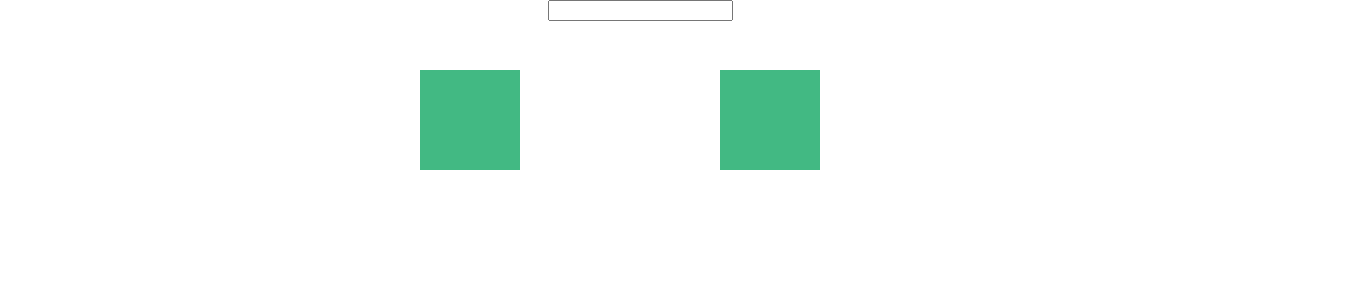
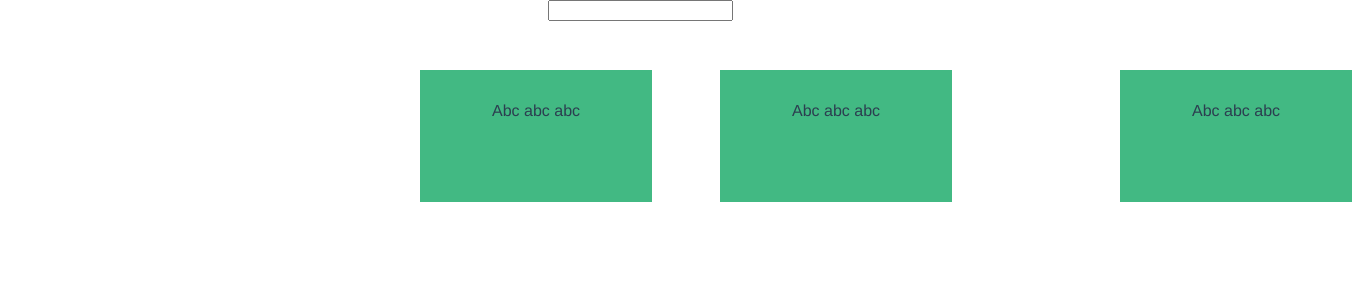
Before and after one commit to vbackeberg/lookattime, a Vue app: page / in a window 1280 px wide. Shown: the top 300 px of the page, 1352 px wide, since content can reach past the window. Built offline with nearby package versions, Linux system fonts and the light colour scheme.

Commit message:
update deps, add vue meta

```diff
--- a/src/components/Boxes.vue
+++ b/src/components/Box.vue
@@ -1,12 +1,14 @@
 <template>
-  <div class="box" v-bind:style="{ left: calculatedPosition }"></div>
+  <div class="box" v-bind:style="{ left: calculatedPosition }">
+    <p>Abc abc abc</p>
+  </div>
 </template>
 
 <script lang="ts">
 import { Component, Prop, Vue } from "vue-property-decorator";
 
 @Component
-export default class Boxes extends Vue {
+export default class Box extends Vue {
   @Prop() private position!: number;
 
   get calculatedPosition() {
@@ -23,8 +25,9 @@ export default class Boxes extends Vue {
 <style scoped lang="scss">
 .box {
   height: 100px;
-  width: 100px;
+  width: 200px;
   margin: 20px;
+  padding: 16px;
   position: absolute;
   top: 50px;
   background-color: #42b983;
--- a/src/main.ts
+++ b/src/main.ts
@@ -2,8 +2,10 @@ import Vue from "vue";
 import App from "./App.vue";
 import router from "./router";
 import store from "./store";
+import VueMeta from "vue-meta";
 
 Vue.config.productionTip = false;
+Vue.use(VueMeta);
 
 new Vue({
   router,
--- a/src/views/Home.vue
+++ b/src/views/Home.vue
@@ -4,20 +4,21 @@
       <input @input="updateZoom" />
     </div>
     <div>
-      <Boxes position="-100"></Boxes>
-      <Boxes position="200"></Boxes>
+      <Box position="-100"></Box>
+      <Box position="200"></Box>
+      <Box position="600"></Box>
     </div>
   </div>
 </template>
 
 <script>
 // @ is an alias to /src
-import Boxes from "@/components/Boxes.vue";
+import Box from "@/components/Box.vue";
 
 export default {
   name: "Home",
   components: {
-    Boxes
+    Box
   },
   methods: {
     updateZoom(e) {
```
Also changed, not shown: package.json (+11 -10 lines), 1 other file (tests, documents, lock files or other folders).
